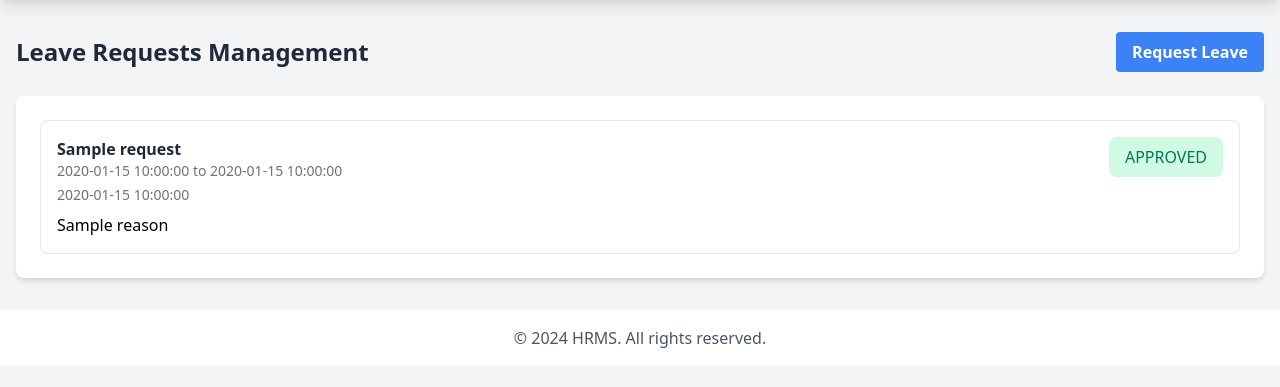
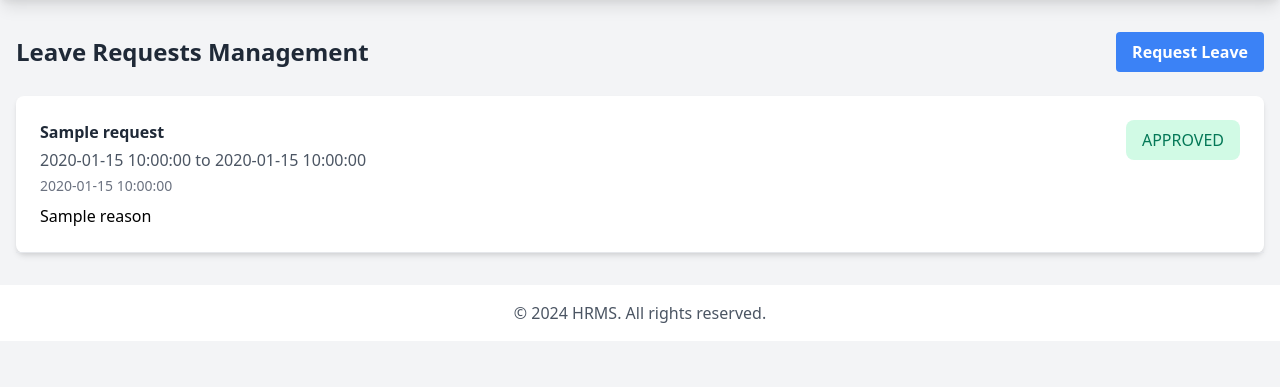
Before and after one commit to suguslove10/HRMS, a Flask app: template src/web/templates/admin/leave_requests.html in a window 1280 px wide. Shown: the part 64-451 px from the top of the page. Run offline with Flask 3, Linux system fonts and the light colour scheme; the template is opened without the code that fills it: most values are stand-ins (such as "Sample title", 1, 10 or a date in 2020).

Commit message:
Update leave_requests.html

```diff
--- a/src/web/templates/admin/leave_requests.html
+++ b/src/web/templates/admin/leave_requests.html
@@ -11,24 +11,23 @@
     </div>
 
     <div class="bg-white rounded-lg shadow-md">
-        <div class="grid gap-4 p-6">
         {% for request in requests %}
-            <div class="border rounded-lg p-4">
+            <div class="border-b p-6">
                 <div class="flex justify-between items-start">
                     <div>
                         <h3 class="font-semibold text-gray-800">{{ request.employee_name }}</h3>
-                        <p class="text-sm text-gray-500">{{ request.start_date }} to {{ request.end_date }}</p>
-                        <p class="text-sm text-gray-500 mt-1">{{ request.created_at|format_date }}</p>
+                        <p class="text-gray-600 mt-1">{{ request.start_date }} to {{ request.end_date }}</p>
+                        <p class="text-gray-500 text-sm mt-1">{{ request.created_at|format_date }}</p>
                         <p class="mt-2">{{ request.reason }}</p>
                     </div>
                     <div class="flex items-center space-x-2">
-                        {% if request.status == 'PENDING' and is_admin and request.employee_id != session.user_id %}
+                        {% if request.status == 'PENDING' and request.employee_id != session.user_id %}
                             <button onclick="approveLeave('{{ request.request_id }}')"
-                                class="px-4 py-2 bg-green-100 text-green-700 rounded-lg hover:bg-green-200">
+                                    class="bg-green-100 text-green-700 px-4 py-2 rounded hover:bg-green-200">
                                 Approve
                             </button>
                             <button onclick="rejectLeave('{{ request.request_id }}')"
-                                class="px-4 py-2 bg-red-100 text-red-700 rounded-lg hover:bg-red-200">
+                                    class="bg-red-100 text-red-700 px-4 py-2 rounded hover:bg-red-200">
                                 Reject
                             </button>
                         {% else %}
@@ -44,7 +43,6 @@
             </div>
         {% endfor %}
     </div>
-    </div>
 
     <!-- Create Leave Modal -->
     <div id="createLeaveModal" class="hidden fixed inset-0 bg-gray-600 bg-opacity-50 overflow-y-auto h-full w-full">
@@ -54,15 +52,15 @@
                 <form method="POST">
                     <div class="mb-4">
                         <label class="block text-gray-700 text-sm font-bold mb-2">Start Date</label>
-                        <input type="date" name="start_date" class="shadow appearance-none border rounded w-full py-2 px-3 text-gray-700" required>
+                        <input type="date" name="start_date" required class="shadow appearance-none border rounded w-full py-2 px-3 text-gray-700">
                     </div>
                     <div class="mb-4">
                         <label class="block text-gray-700 text-sm font-bold mb-2">End Date</label>
-                        <input type="date" name="end_date" class="shadow appearance-none border rounded w-full py-2 px-3 text-gray-700" required>
+                        <input type="date" name="end_date" required class="shadow appearance-none border rounded w-full py-2 px-3 text-gray-700">
                     </div>
                     <div class="mb-4">
                         <label class="block text-gray-700 text-sm font-bold mb-2">Reason</label>
-                        <textarea name="reason" class="shadow appearance-none border rounded w-full py-2 px-3 text-gray-700" rows="3" required></textarea>
+                        <textarea name="reason" required class="shadow appearance-none border rounded w-full py-2 px-3 text-gray-700" rows="3"></textarea>
                     </div>
                     <div class="flex justify-end space-x-4">
                         <button type="button" onclick="document.getElementById('createLeaveModal').classList.add('hidden')"
@@ -87,7 +85,7 @@ function approveLeave(requestId) {
             headers: {'Content-Type': 'application/json'}
         }).then(response => {
             if (response.ok) {
-                location.reload();
+                window.location.reload();
             }
         });
     }
@@ -100,7 +98,7 @@ function rejectLeave(requestId) {
             headers: {'Content-Type': 'application/json'}
         }).then(response => {
             if (response.ok) {
-                location.reload();
+                window.location.reload();
             }
         });
     }
```
Lines whose indentation alone changed are shown as unchanged.
